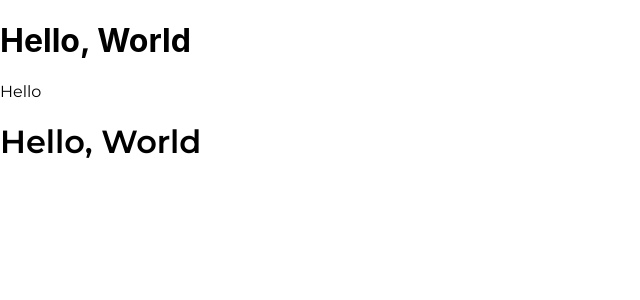
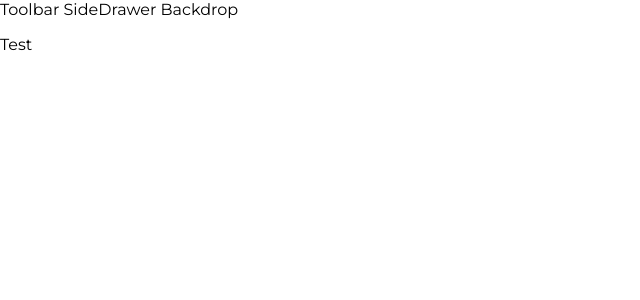
Before and after one commit to itsadamlove/react-burger-builder, a React (Create React App) app: page / in a window 1280 px wide. Shown: the top 300 px of the page, without its empty margins (0-640 px from the left). Built offline with nearby package versions, Linux system fonts and the light colour scheme.

Commit message:
Create layout component

```diff
--- a/src/App.js
+++ b/src/App.js
@@ -1,15 +1,12 @@
 import React, { Component } from 'react';
+import Layout from './components/Layout/Layout'
 
 class App extends Component {
   render() {
     return (
-      <div>
-        <h1>Hello, World</h1>
-        <div className="testFont">
-          Hello
-          <h1>Hello, World</h1>
-        </div>
-      </div>
+      <Layout>
+        <p>Test</p>
+      </Layout>
     );
   }
 }
--- /dev/null
+++ b/src/components/Layout/Layout.js
@@ -0,0 +1,17 @@
+import React from 'react';
+import Aux from '../../hoc/Aux'
+
+const layout = ({children}) => (
+  <Aux>
+    <div>
+      Toolbar
+      SideDrawer
+      Backdrop
+    </div>
+    <main>
+      {children}
+    </main>
+  </Aux>
+);
+
+export default layout;
--- /dev/null
+++ b/src/hoc/Aux.js
@@ -0,0 +1,3 @@
+const aux = (props) => props.children;
+
+export default aux;
--- a/src/index.scss
+++ b/src/index.scss
@@ -5,9 +5,8 @@
 body {
   margin: 0;
   padding: 0;
-  font-family: -apple-system, BlinkMacSystemFont, "Segoe UI", "Roboto", "Oxygen",
-    "Ubuntu", "Cantarell", "Fira Sans", "Droid Sans", "Helvetica Neue",
-    sans-serif;
+  font-family: $montserrat;
+  //font-family: -apple-system, BlinkMacSystemFont, "Segoe UI", "Roboto", "Oxygen", "Ubuntu", "Cantarell", "Fira Sans", "Droid Sans", "Helvetica Neue", sans-serif;
   -webkit-font-smoothing: antialiased;
   -moz-osx-font-smoothing: grayscale;
 }
```
